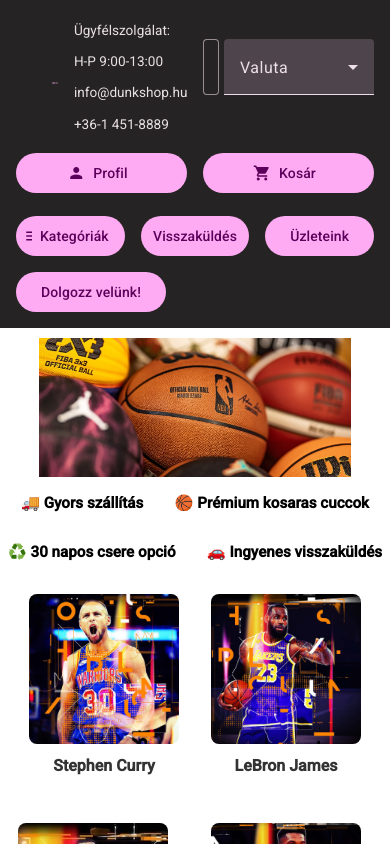
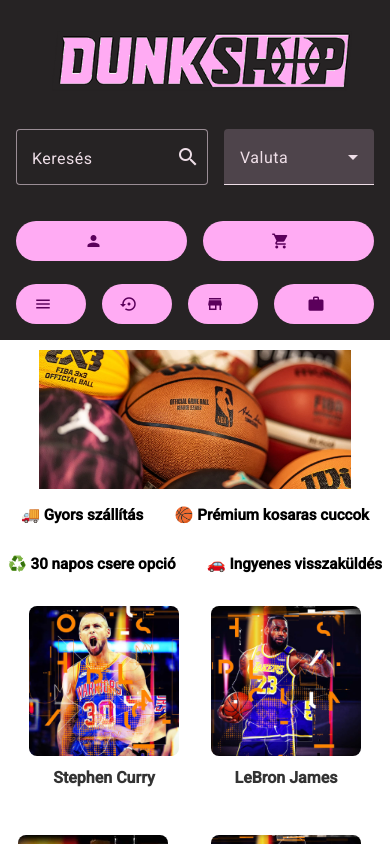
Before and after one commit to tolnaitamas/basketball-shop-pwa, an Angular app: page /main in a window 390 px wide. Built offline with nearby package versions, Linux system fonts and the light colour scheme.

Commit message:
Fixing header mobile view

```diff
--- a/src/app/app.component.html
+++ b/src/app/app.component.html
@@ -38,25 +38,42 @@
       </mat-form-field>
 
       <button mat-flat-button class="buttons" routerLink="/profile">
-        <mat-icon>person</mat-icon>Profil
+        <mat-icon>person</mat-icon>
+        <p class="button-title">Profil</p>
       </button>
 
       <button mat-flat-button class="buttons" routerLink="/cart">
-        <mat-icon>shopping_cart</mat-icon>Kosár
+        <mat-icon>shopping_cart</mat-icon>
+        <p class="button-title">Kosár</p>
       </button>
     </div>
 
     <div class="toolbar-bottom">
-      <button mat-flat-button class="buttons" (click)="sidenav.toggle()">
-        <mat-icon>menu-icon</mat-icon>Kategóriák
+      <button
+        mat-flat-button
+        class="buttons lower-buttons"
+        (click)="sidenav.toggle()"
+      >
+        <mat-icon>menu-icon</mat-icon>
+        <p class="button-title">Kategóriák</p>
       </button>
 
-      <button mat-flat-button class="buttons" routerLink="/return">
-        Visszaküldés
+      <button
+        mat-flat-button
+        class="buttons lower-buttons"
+        routerLink="/return"
+      >
+        <mat-icon>settings_backup_restore</mat-icon>
+        <p class="button-title">Visszaküldés</p>
       </button>
 
-      <button mat-flat-button class="buttons" routerLink="/our-stores">
-        Üzleteink
+      <button
+        mat-flat-button
+        class="buttons lower-buttons"
+        routerLink="/our-stores"
+      >
+        <mat-icon>store</mat-icon>
+        <p class="button-title">Üzleteink</p>
       </button>
 
       <a
@@ -64,8 +81,13 @@
         target="_blank"
         rel="noopener"
       >
-        <button mat-flat-button class="buttons" routerLink="/work-with-us">
-          Dolgozz velünk!
+        <button
+          mat-flat-button
+          class="buttons lower-buttons"
+          routerLink="/work-with-us"
+        >
+          <mat-icon>work</mat-icon>
+          <p class="button-title">Dolgozz velünk!</p>
         </button>
       </a>
     </div>
--- a/src/app/app.component.scss
+++ b/src/app/app.component.scss
@@ -16,7 +16,9 @@
 
 .sidenav {
   height: 40vh;
+  min-height: 300px;
   width: 200px;
+  min-width: 100px;
   margin-top: 27.5vh;
   margin-bottom: 42vh;
   padding: 1vw;
@@ -69,6 +71,7 @@
       margin-left: 10%;
       img {
         height: auto;
+        min-width: 300px;
         width: 100%;
       }
     }
@@ -81,6 +84,7 @@
     }
 
     .search-field {
+      min-width: 200px;
       flex: 3;
     }
     .exchange {
@@ -93,6 +97,7 @@
       padding: $button-padding;
       margin-bottom: 15px;
       white-space: nowrap;
+      min-width: 150px;
     }
   }
 
@@ -112,3 +117,26 @@
     }
   }
 }
+
+@media (max-width: 900px) {
+  p {
+    display: none;
+  }
+
+  .lower-buttons {
+    max-width: 100px;
+  }
+}
+
+@media (max-width: 440px) {
+  .toolbar .toolbar-top .contact {
+    display: none;
+  }
+
+  .toolbar .toolbar-top a img {
+    width: 290px;
+  }
+  .toolbar .toolbar-top .search-field {
+    min-width: 150px;
+  }
+}
```
